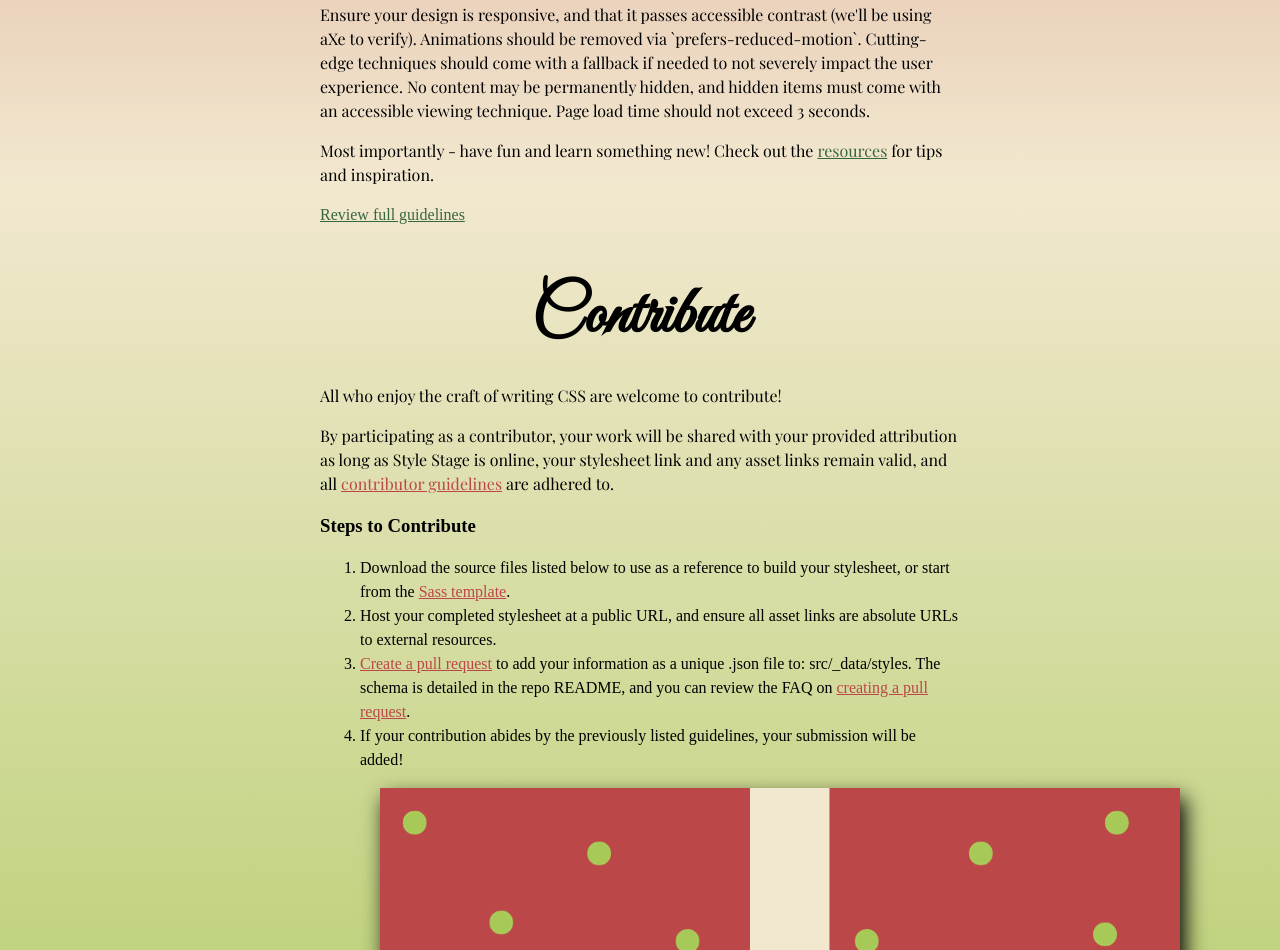
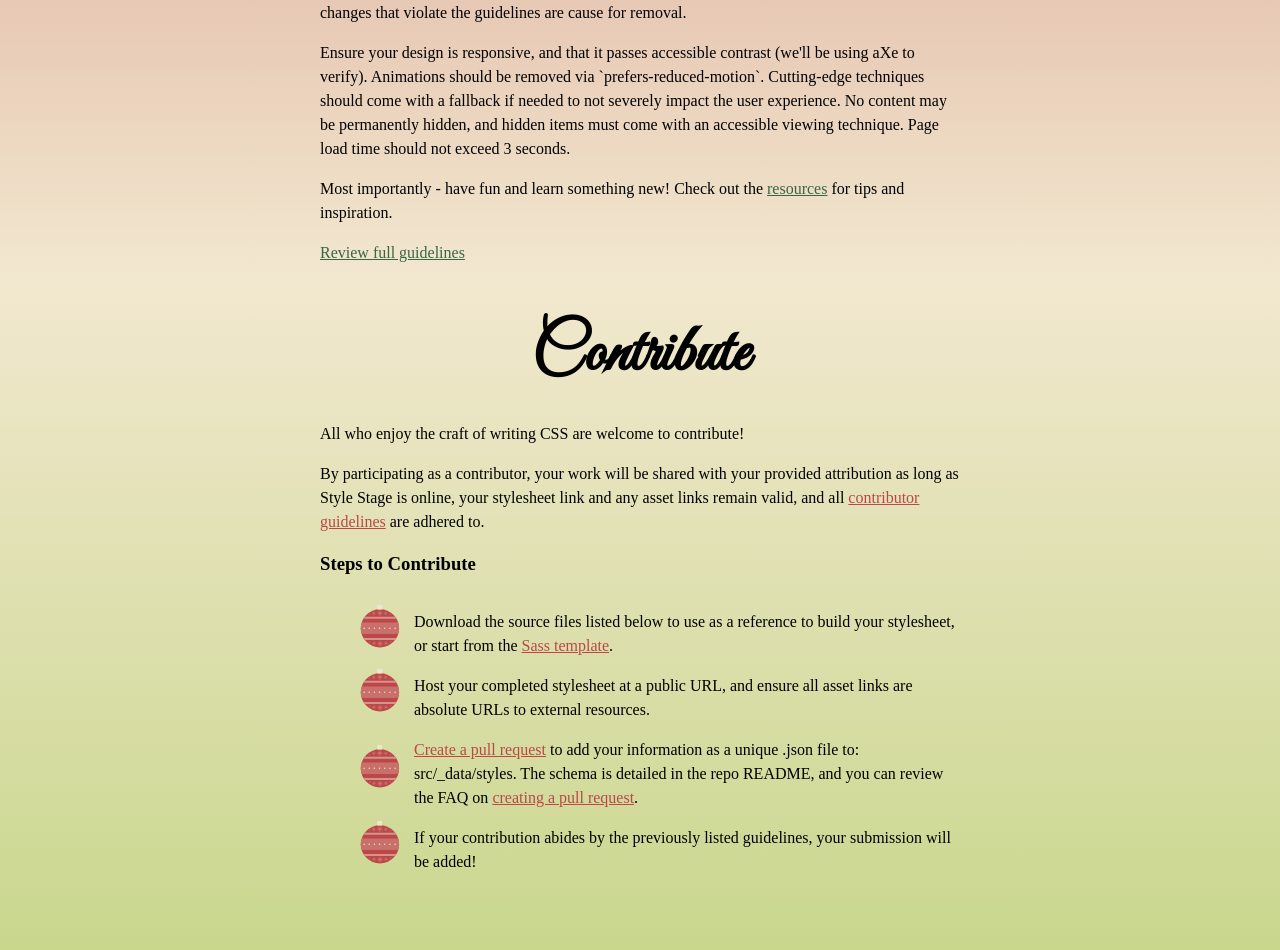
Before and after one commit to libbiethornton/stylestage-wdd331, a website: page public/index.html in a window 1280 px wide. Shown: the part 1850-2800 px from the top of the page. Drawn offline with nearby package versions, Linux system fonts and the light colour scheme; files that its build step writes are made by us from their sources.

Commit message:
ornments

```diff
--- a/sass/_base.scss
+++ b/sass/_base.scss
@@ -1,5 +1,9 @@
 body {
-    background: linear-gradient($color-darkred 0%, $color-mediumred 14%, $color-lightred 28%, $color-cream 42%, $color-lightgreen 66%, $color-mediumgreen 80%, $color-darkgreen 94%)
+    background: linear-gradient($color-darkred 0%, $color-mediumred 14%, $color-lightred 28%, $color-cream 42%, $color-lightgreen 66%, $color-mediumgreen 80%, $color-darkgreen 94%);
+
+}
+p, a, li{
+    font: $body-font;
 }
 
 
@@ -7,10 +11,10 @@ h1, h2{
     text-align:center;
 }
 
-p{
-    font-family: 'Playfair Display', serif;
-    // make sure ths is working
-}
+// p{
+//     font-family: 'Playfair Display', serif;
+//     // make sure ths is working
+// }
 .link-github svg{
     width: 100px;
 
--- a/sass/_fonts.scss
+++ b/sass/_fonts.scss
@@ -1,6 +1,12 @@
 @import url('https://fonts.googleapis.com/css2?family=Great+Vibes&family=Playfair+Display&display=swap');
-$font-great-vibes: 'Great Vibes';
+$font-great-vibes: 'Great Vibes', cursive;
+$body-font: 'Playfair Display', sans-serif;
+$header-font: 'Great Vibes', cursive;
 
-h1{
-    font-family: $font-great-vibes;
-}
+// h1, h2, h3, h4{
+//     font-family: $header-font;
+// }
+
+// p, a, li{
+//     font-family: $body-font;
+// }
--- a/sass/contribute.scss
+++ b/sass/contribute.scss
@@ -20,9 +20,25 @@
     }
 
     ol{
+        padding-bottom:8rem;
         li{
-        // list-style-image: url("https://img.freepik.com/premium-vector/black-chrismas-ball-icon-isolated-white-background-vector-illustration_736051-271.jpg?w=826");
-        background-size: cover;
+            margin: 0;
+	padding: 16px 0 0px 54px;
+	list-style: none;
+	background-image: url("/ornament.svg");
+	background-repeat: no-repeat;
+	background-position: left center;
+	background-size: 40px;
+        //     list-style-type: none;
+        //     padding-bottom: 10px;
+        //      &:before{
+        //     content: '';
+        //     display: inline-block;
+        //     height: 50px;
+        //     width: 50px;
+        //     background-image: url("/ornament.svg");
+        //     background-repeat: no-repeat;
+        // }
     }}
 }
 
```
